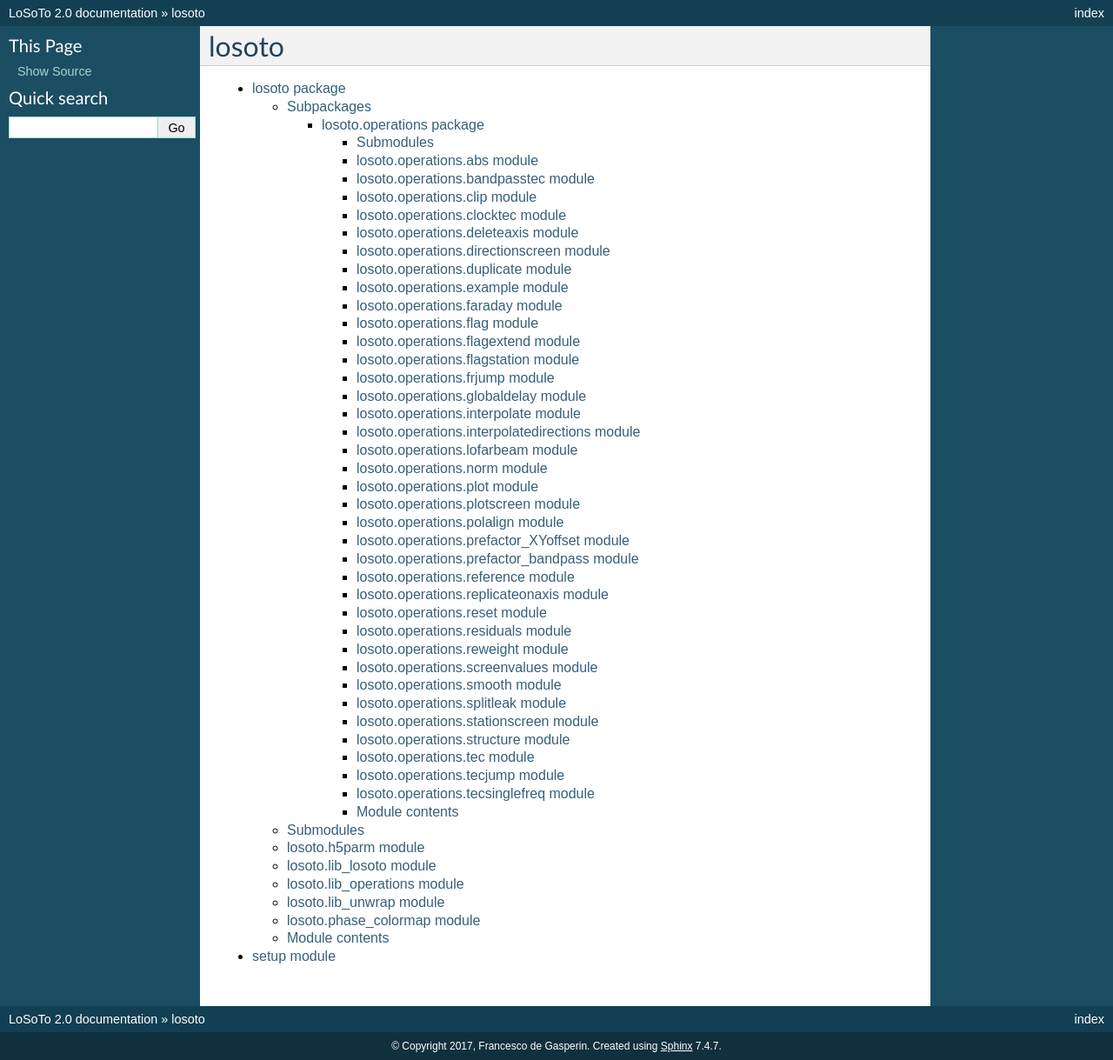
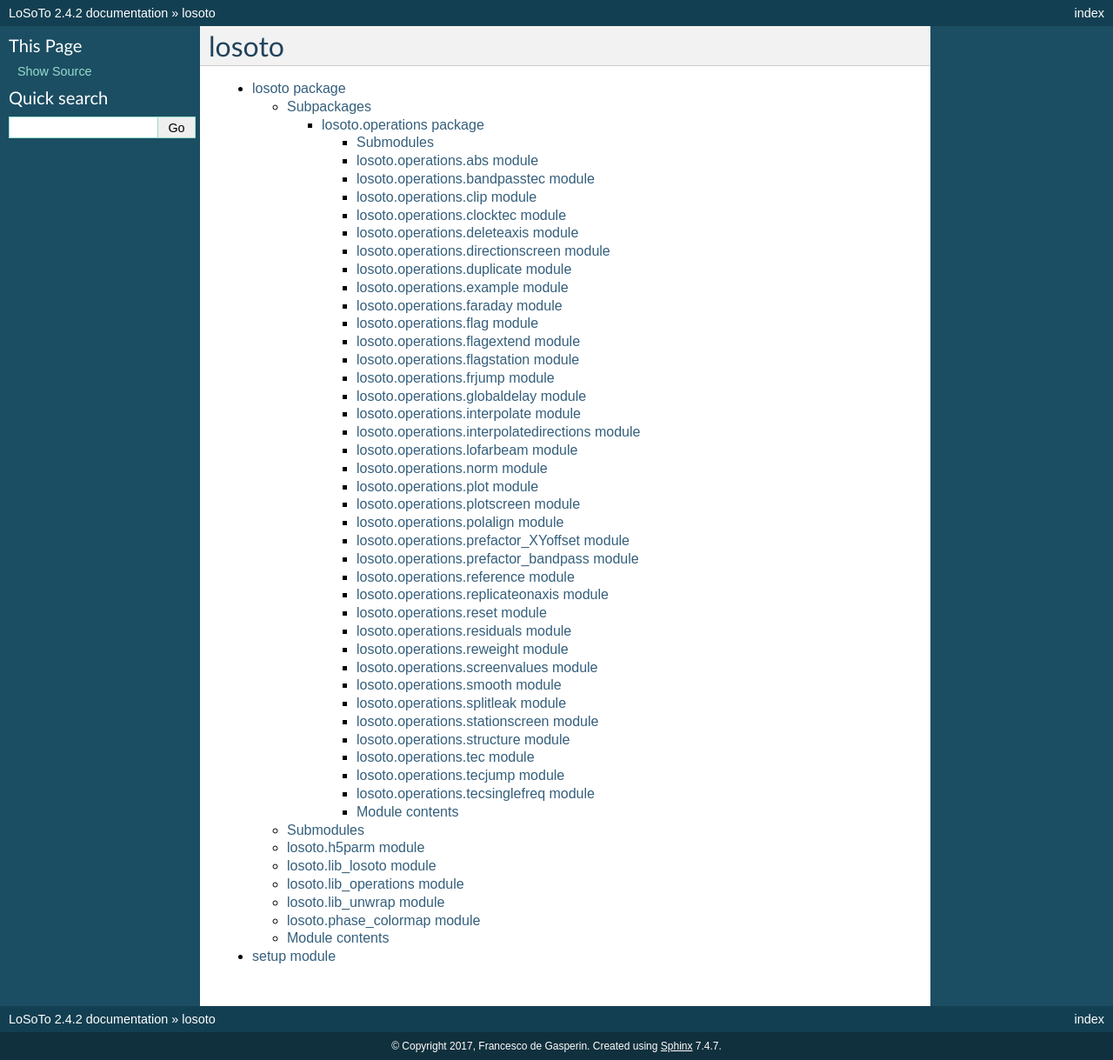
Before and after one commit to revoltek/losoto, a Sphinx documentation site: the page built from docs/source/modules.rst, in a window 1280 px wide. Shown: the whole page at 87% size. Built offline with Sphinx 7.4.7, drawn with Linux system fonts in a browser that asks for light colours; pages that are not in the unit, such as notebooks, are missing from menus.

Commit message:
Update version number

```diff
--- a/docs/source/conf.py
+++ b/docs/source/conf.py
@@ -61,9 +61,9 @@ author = u'Francesco de Gasperin'
 # built documents.
 #
 # The short X.Y version.
-version = u'2.0'
+version = u'2.4'
 # The full version, including alpha/beta/rc tags.
-release = u'2.0'
+release = u'2.4.2'
 
 # The language for content autogenerated by Sphinx. Refer to documentation
 # for a list of supported languages.
--- a/losoto/_version.py
+++ b/losoto/_version.py
@@ -4,7 +4,7 @@ This module simply stores the version
 """
 
 # Version number
-__version__ = '2.4.1'
+__version__ = '2.4.2'
 
 # H5parm version
 __h5parmVersion__ = '1.0'
```
